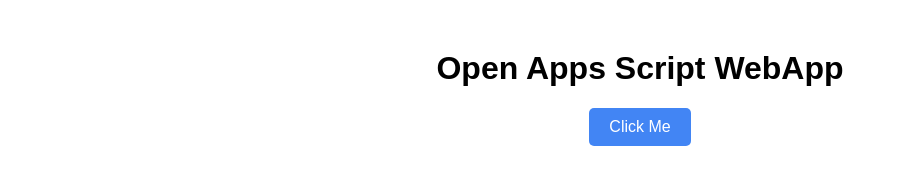
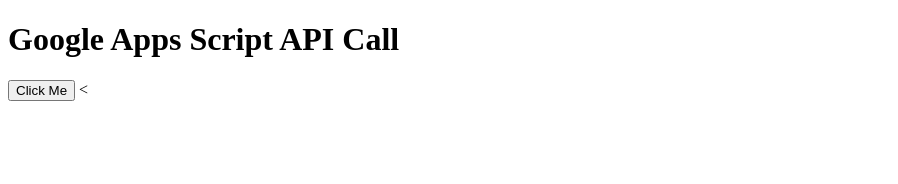
Before and after one commit to meeseva9010/kkjjhh, a plain HTML site: page index.html in a window 1280 px wide. Shown: the whole page, without its empty margins (0-898 px from the left). Drawn offline with Linux system fonts and the light colour scheme.

Commit message:
Update index.html

```diff
--- a/index.html
+++ b/index.html
@@ -3,37 +3,22 @@
 <head>
     <meta charset="UTF-8">
     <meta name="viewport" content="width=device-width, initial-scale=1.0">
-    <title>Google Apps Script Link</title>
-    <style>
-        body {
-            font-family: Arial, sans-serif;
-            text-align: center;
-            margin-top: 50px;
+    <title>Google Apps Script API Call</title>
+    <script>
+        function callAppsScript() {
+            const scriptURL = 'https://script.google.com/macros/s/AKfycbwGdgFeH_3ZUJmtV5kD6Am4CjTmmf6Nh3eWH80PT1UiQe2-QfVOCELtgkXgflGOSDPW/exec';
+            fetch(scriptURL)
+                .then(response => response.text())
+                .then(data => alert(data))
+                .catch(error => console.error('Error:', error));
         }
-        button {
-            padding: 10px 20px;
-            background-color: #4285F4;
-            color: white;
-            border: none;
-            border-radius: 5px;
-            cursor: pointer;
-            font-size: 16px;
-        }
-        button:hover {
-            background-color: #357AE8;
-        }
-    </style>
+    </script>
 </head>
 <body>
-    <h1>Open Apps Script WebApp</h1>
-    <button onclick="openScriptLink()">Click Me</button>
-
-    <script>
-        function openScriptLink() {
-            // Replace this with your Google Apps Script WebApp URL
-            const scriptUrl = "https://script.google.com/macros/s/AKfycbwGdgFeH_3ZUJmtV5kD6Am4CjTmmf6Nh3eWH80PT1UiQe2-QfVOCELtgkXgflGOSDPW/exec";
-            window.open(scriptUrl, "_blank");
-        }
-    </script>
+    <h1>Google Apps Script API Call</h1>
+    <button onclick="callAppsScript()">Click Me</button>
 </body>
 </html>
+
+
+    <
```
